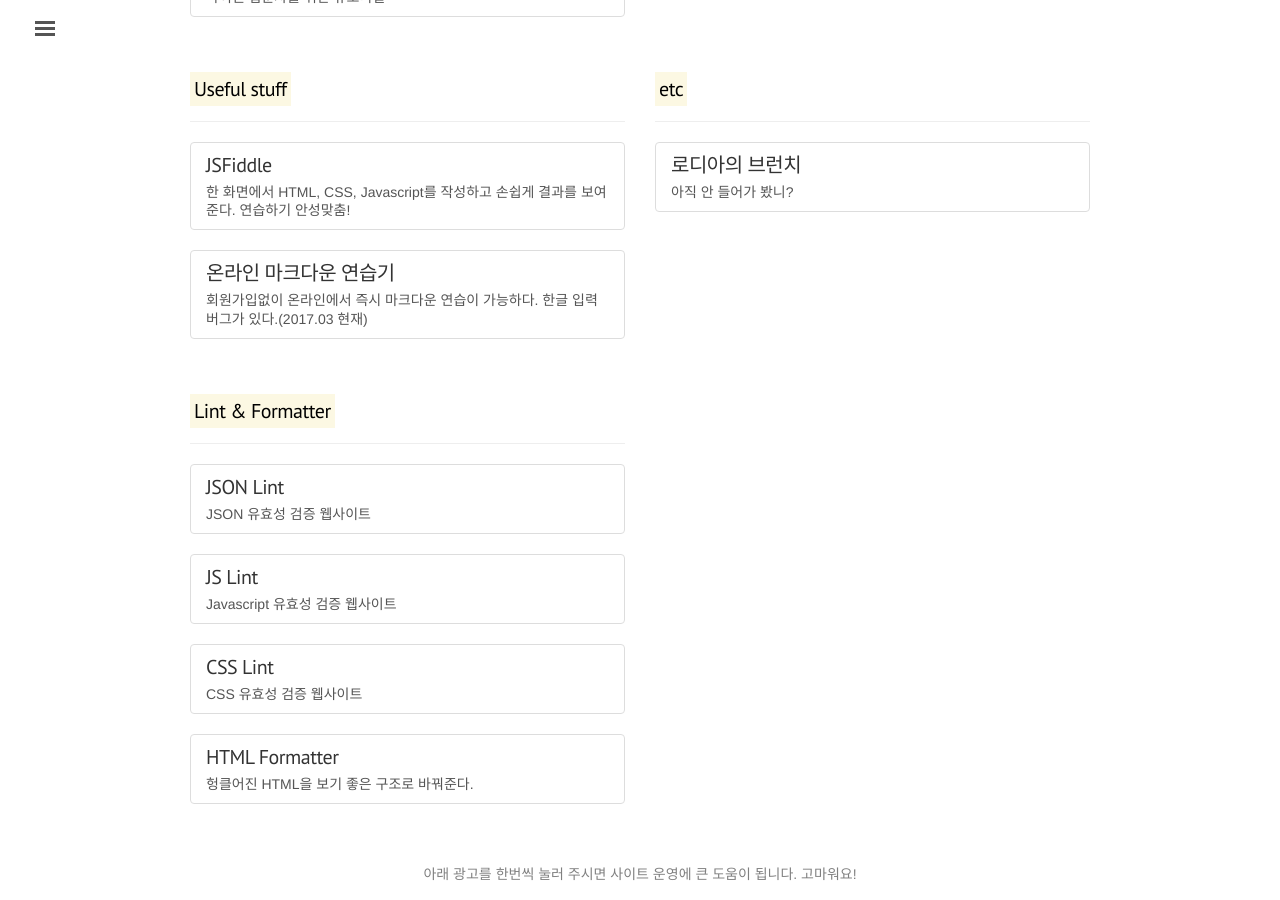
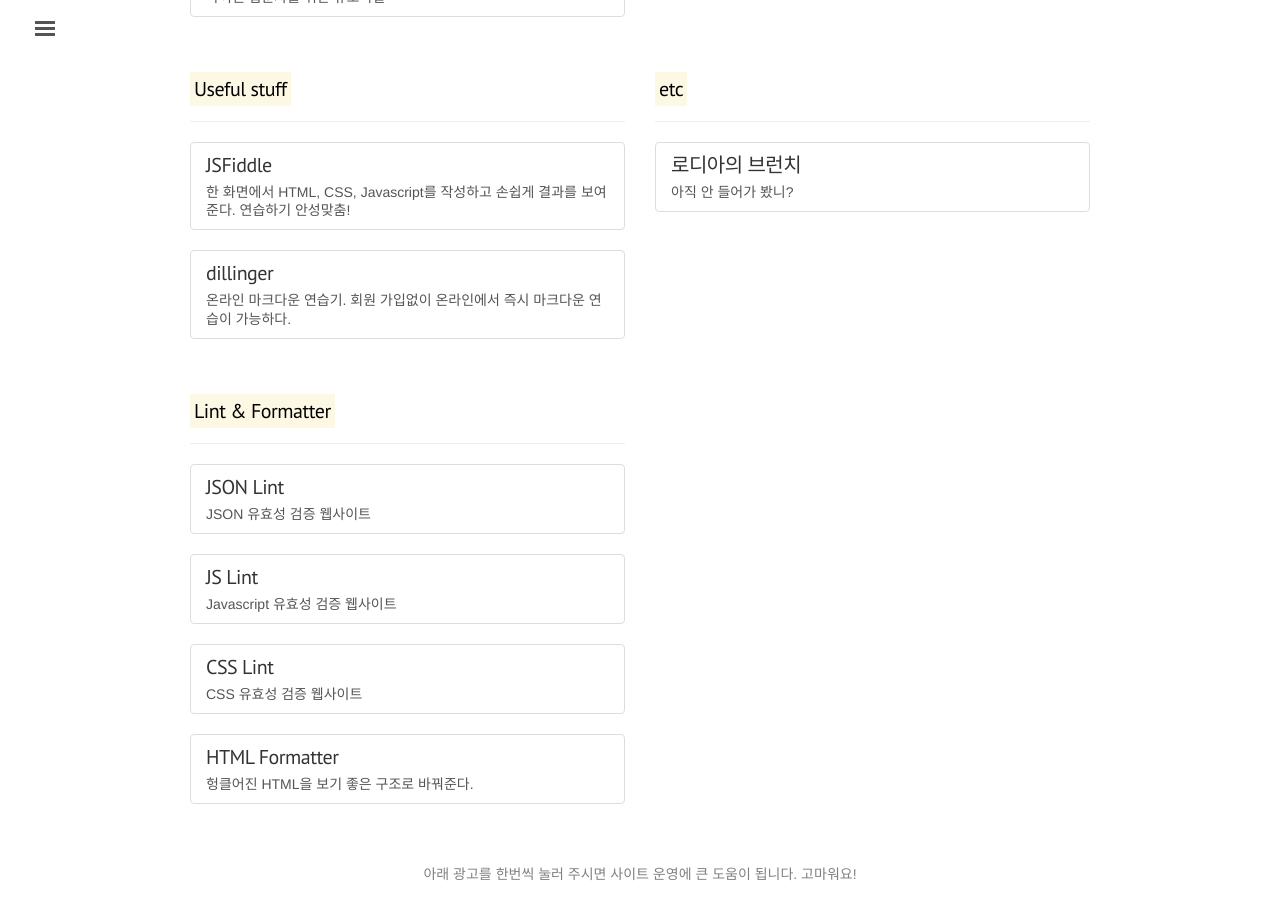
Before and after one commit to jwkcp/jwkcp.github.com, a Jekyll site: the page built from bookmark/index.html, in a window 1280 px wide and 900 px high, scrolled down 864 px. Built offline with Jekyll 4.4.1, drawn with Linux system fonts in a browser that asks for light colours; comment, search, counter and statistics services are not loaded.

Commit message:
http://dillinger.io/ 북마크에 추가

```diff
--- a/bookmark/index.html
+++ b/bookmark/index.html
@@ -90,8 +90,8 @@
 
       <div class="list-group">
         <a href="http://dillinger.io/" target="_blank" class="list-group-item">
-          <h4 class="list-group-item-heading">온라인 마크다운 연습기</h4>
-          <p class="list-group-item-text">회원가입없이 온라인에서 즉시 마크다운 연습이 가능하다. 한글 입력 버그가 있다.(2017.03 현재)</p>
+          <h4 class="list-group-item-heading">dillinger</h4>
+          <p class="list-group-item-text">온라인 마크다운 연습기. 회원 가입없이 온라인에서 즉시 마크다운 연습이 가능하다.</p>
         </a>
       </div>
 
```
